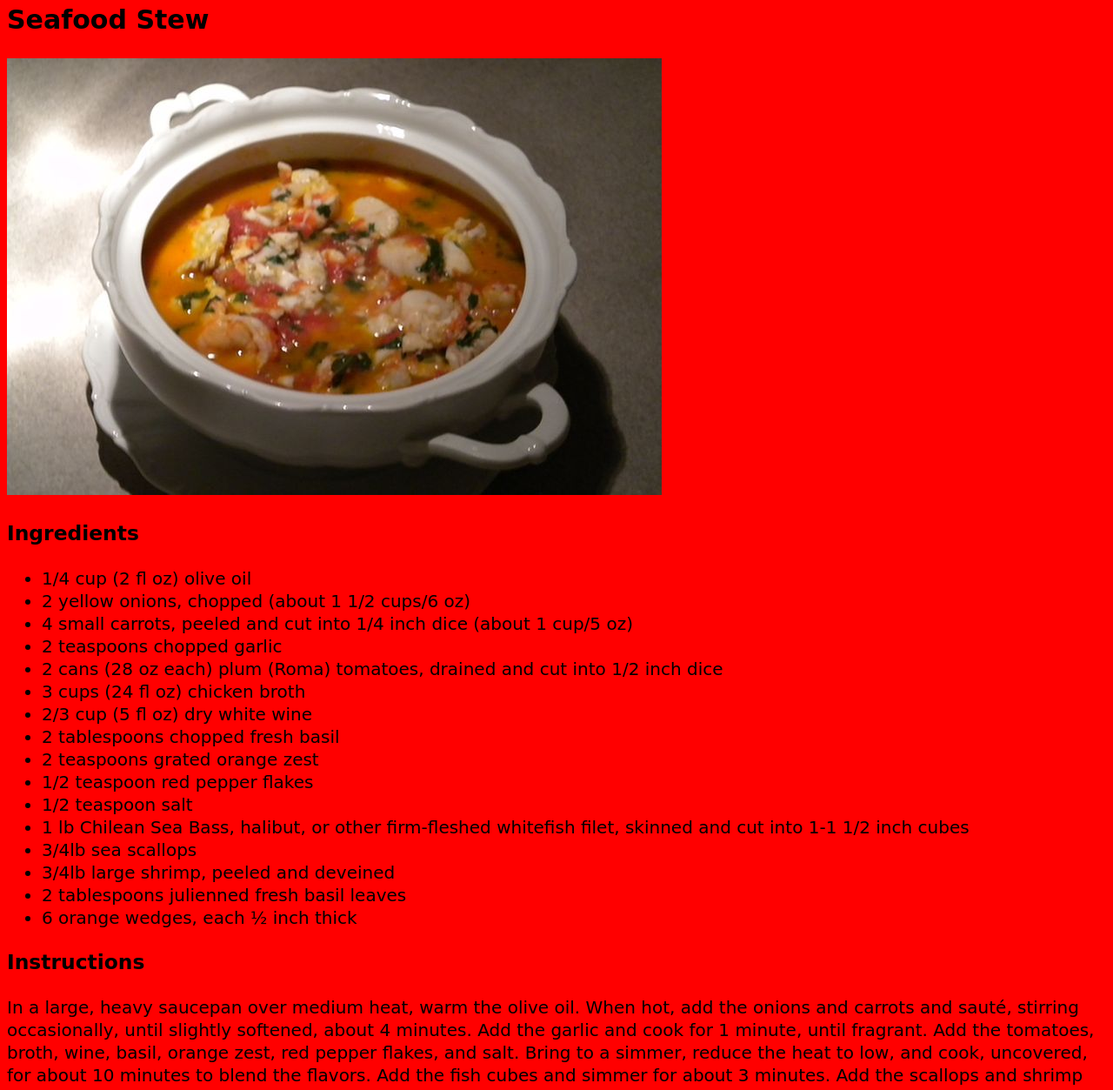
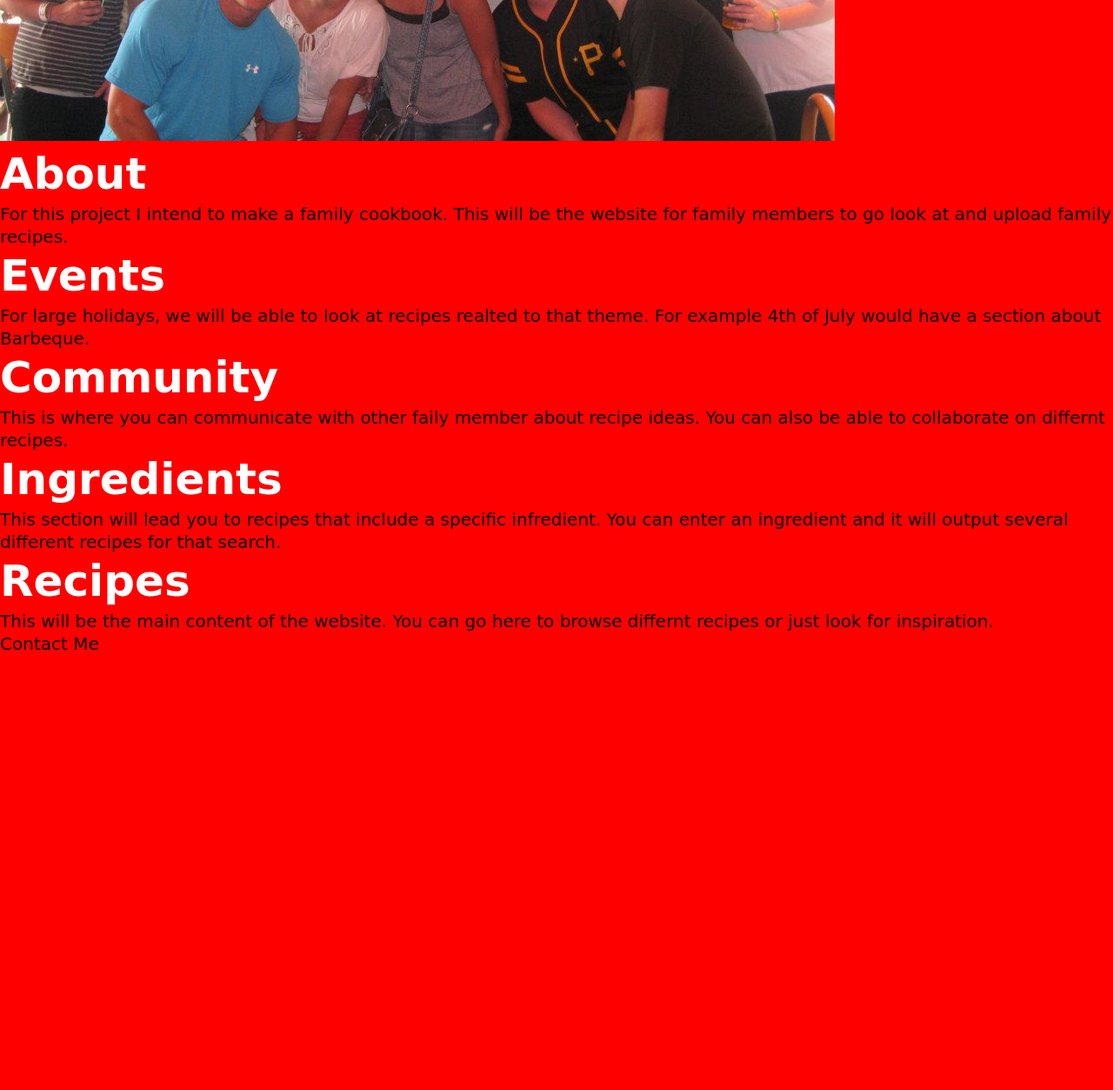
Before and after one commit to rgabriel76/rgabriel76.github.io, a plain HTML site: page unit3/index.html in a window 1280 px wide. Shown: the part 399-1652 px from the top of the page at 87% size. After the commit the page ends 1152 px from the top, so only its background shows below. Drawn offline with Linux system fonts and the light colour scheme; a web font is replaced by a local one.

Commit message:
cookbook

```diff
--- a/unit3/css/style.css
+++ b/unit3/css/style.css
@@ -1,12 +1,12 @@
+@import 'https://fonts.googleapis.com/css?family=Risque|Roboto:400,700';
+* { margin:0; padding:0; box-sizing:border-box; }
 header {
   padding: 20px;
-  font-size: 50px;
   text-align: center;
   font-family: 'Roboto', sans-serif;
+  color: black;
 }
 body {
-  background-image:<img src="images/picnic.jpg";
-  background-size:cover;
   font-family: 'Risque', cursive;
   font-size: 20px;
   background-color:#FF0000;
@@ -14,7 +14,7 @@ body {
 }
 h1 {
   color: #ffffff;
-  font-family: 'Fjalla One', sans-serif;
+  font-size: 50px;
 }
 a {
   color: inherit;
@@ -31,3 +31,6 @@ nav a{
 img {
 
 }
+title{
+  color: black;
+}
--- a/unit3/index.html
+++ b/unit3/index.html
@@ -4,48 +4,45 @@
     <link rel="stylesheet" type="text/css" href="css/style.css">
     <title>Slick Rick's Recipe Book></title>
 </head>
-
-<body>
   <header>
     <h1>Slick Ricks Recipe Book</h1>
     <nav>
-    <a href="#">Recipes</a>
-    <a href="#">Favorites</a>
-    <a href="#">Ingredients</a>
+    <a href="#">About</a>
     <a href="#">Events</a>
     <a href="#">Community</a>
+    <a href="#">Ingredients</a>
+    <a href="#">Recipes</a>
   </nav>
 </header>
+<img src="images/family.jpg">
+<img align="center"
+
+
+<body>
+  <h1>About</h1>
+  <p>
+    For this project I intend to make a family cookbook. This will be the website for family members to go look at and upload family recipes.
+  </p>
+  <h1>Events</h1>
+  <p>
+    For large holidays, we will be able to look at recipes realted to that theme. For example 4th of July would have a section about Barbeque.
+  </p>
+  <h1>Community</h1>
+  <p>
+    This is where you can communicate with other faily member about recipe ideas. You can also be able to collaborate on differnt recipes.
+  </p>
+  <h1>Ingredients</h1>
+  <p>
+    This section will lead you to recipes that include a specific infredient. You can enter an ingredient and it will output several different recipes for that search.
+  </p>
+  <h1>Recipes</h1>
+  <p>
+    This will be the main content of the website. You can go here to browse differnt recipes or just look for inspiration.
+  </p>
+</body>
 <section>
-    <h2>Seafood Stew</h2>
-    <img src="images/stew.jpg" alt="Picture of Stew">
-  </section>
+  <footer>Contact Me</footer>
+</section>
 
-    <h3>Ingredients</h3>
-    <ul>
-<li>1/4 cup (2 fl oz) olive oil</li>
-<li>2 yellow onions, chopped (about 1 1/2 cups/6 oz)</li>
-<li>4 small carrots, peeled and cut into 1/4 inch dice (about 1 cup/5 oz)</li>
-<li>2 teaspoons chopped garlic</li>
-<li>2 cans (28 oz each) plum (Roma) tomatoes, drained and cut into 1/2 inch dice</li>
-<li>3 cups (24 fl oz) chicken broth</li>
-<li>2/3 cup (5 fl oz) dry white wine</li>
-<li>2 tablespoons chopped fresh basil</li>
-<li>2 teaspoons grated orange zest</li>
-<li>1/2 teaspoon red pepper flakes</li>
-<li>1/2 teaspoon salt</li>
-<li>1 lb Chilean Sea Bass, halibut, or other firm-fleshed whitefish filet, skinned and cut into 1-1 1/2 inch cubes</li>
-<li>3/4lb sea scallops</li>
-<li>3/4lb large shrimp, peeled and deveined</li>
-<li>2 tablespoons julienned fresh basil leaves</li>
-<li>6 orange wedges, each ½ inch thick</li>
-    </ul>
 
-<h3>Instructions</h3>
-<p>In a large, heavy saucepan over medium heat, warm the olive oil. When hot, add the onions and carrots and sauté, stirring  occasionally, until slightly softened, about 4 minutes. Add the garlic and cook for 1 minute, until fragrant. Add the tomatoes, broth, wine, basil, orange zest, red pepper flakes, and salt. Bring to a simmer, reduce the heat to low, and cook, uncovered, for about 10 minutes to blend the flavors.
-Add the fish cubes and simmer for about 3 minutes. Add the scallops and shrimp and continue to simmer until the fish and scallops are opaque throughout and the shrimp are curled and pink, 2-3 minutes longer. Taste and adjust the seasonings.
-Ladle into warmed shallow soup bowls. Sprinkle each serving with about 1 teaspoon julienned basil and place an orange wedge alongside. Each diner should squeeze the juice from the orange wedge into stew before eating.
-</p>
-
-</body>
 </html>
```
Also changed, not shown: unit3/images/family.jpg (added).
